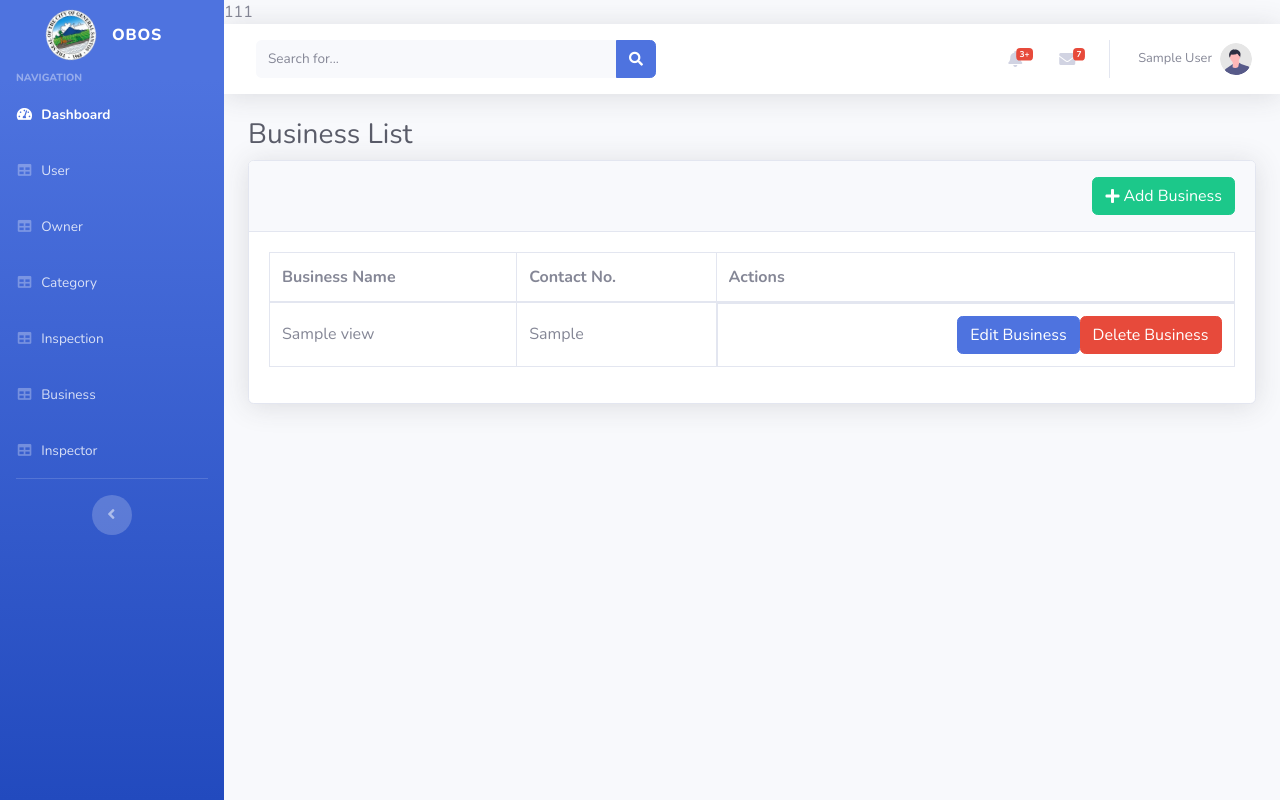
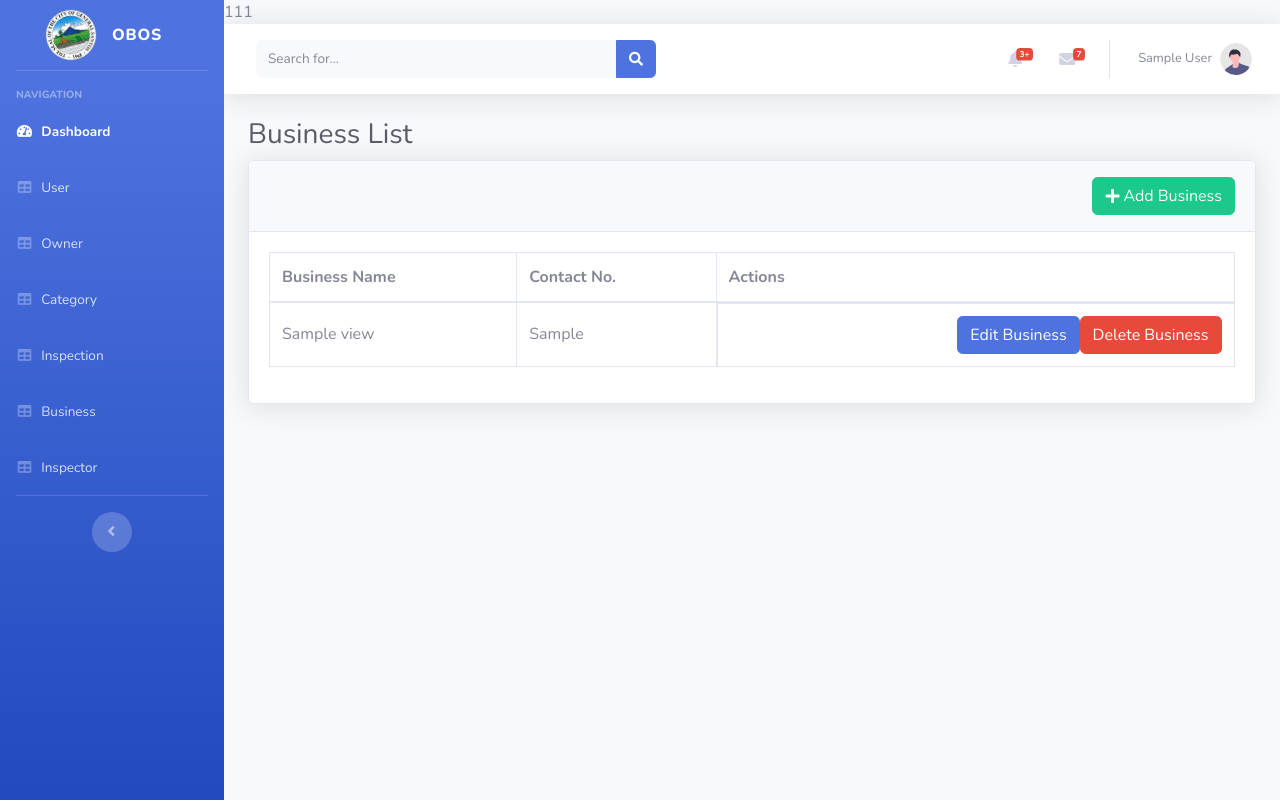
Before and after one commit to masterdave000/bootstrap, a PHP site: page /bootstrap/inspection/business/index.php in a window 1280 px wide. Run offline with PHP 8.4, Linux system fonts and the light colour scheme; the visitor is signed in with stand-in values (Sample User, id 1); tables that the repository leaves empty or names only in its code hold one stand-in row (values such as "Sample post").

Commit message:
Add: sidebar divider <hr>

```diff
--- a/inspection/includes/side-header.php
+++ b/inspection/includes/side-header.php
@@ -53,6 +53,8 @@ require __DIR__ . "/../../login-check.php";
                 <div class="sidebar-brand-text mx-3">OBOS</div>
             </a>
 
+            <!-- Divider -->
+            <hr class="sidebar-divider d-none d-md-block">
             <!-- Heading -->
             <div class="sidebar-heading">
                 Navigation
```
